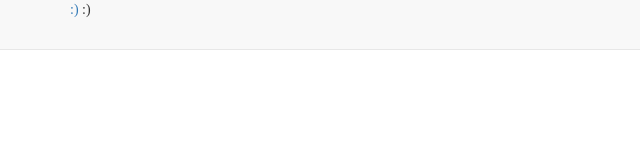
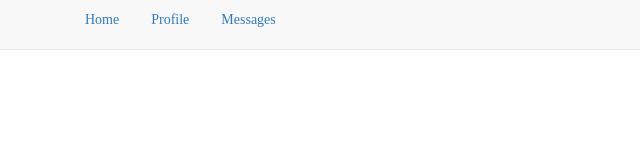
Before and after one commit to herent/nicycles, a plain HTML site: page index.html in a window 1280 px wide. Shown: the whole page, without its empty margins (0-640 px from the left). Drawn offline with nearby package versions, Linux system fonts and the light colour scheme; a web font is replaced by a local one.

Commit message:
Update index.html

```diff
--- a/index.html
+++ b/index.html
@@ -27,7 +27,14 @@
 
 <nav class="navbar navbar-default navbar-fixed-top">
   <div class="container">
-    <a href="/design-portfolio.html">:)</a> :)
+
+   <ul class="nav nav-pills">
+  <li role="presentation" ><a href="#">Home</a></li>
+  <li role="presentation"><a href="#">Profile</a></li>
+  <li role="presentation"><a href="#">Messages</a></li>
+</ul>
+
+
   </div>
 </nav>
 
```
